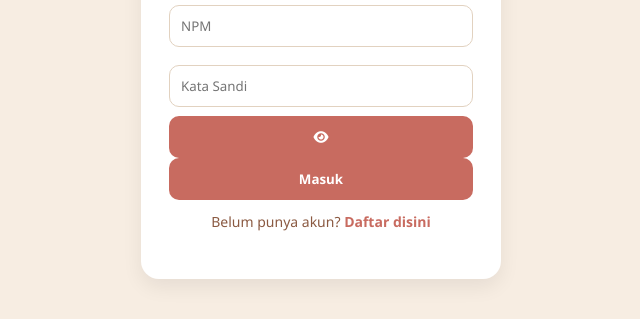
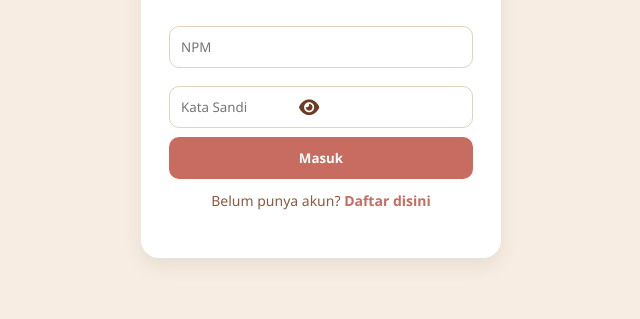
Before and after one commit to auliy580/unmus_reminder_new, a plain HTML site: page index.html in a window 1280 px wide. Shown: the part 341-660 px from the top of the page, without its empty margins (319-959 px from the left). Drawn offline with Linux system fonts and the light colour scheme.

Commit message:
Update style.css

```diff
--- a/style.css
+++ b/style.css
@@ -189,3 +189,16 @@ h2 {
     background: #a83c32;
     margin-top: 10px;
 }
+.wadah-password {
+  position: relative;
+}
+.wadah-password button {
+  position: absolute;
+  right: 12px;
+  top: 50%;
+  transform: translateY(-50%);
+  background: transparent;
+  border: none;
+  font-size: 18px;
+  color: #6b3b24;
+}
```
